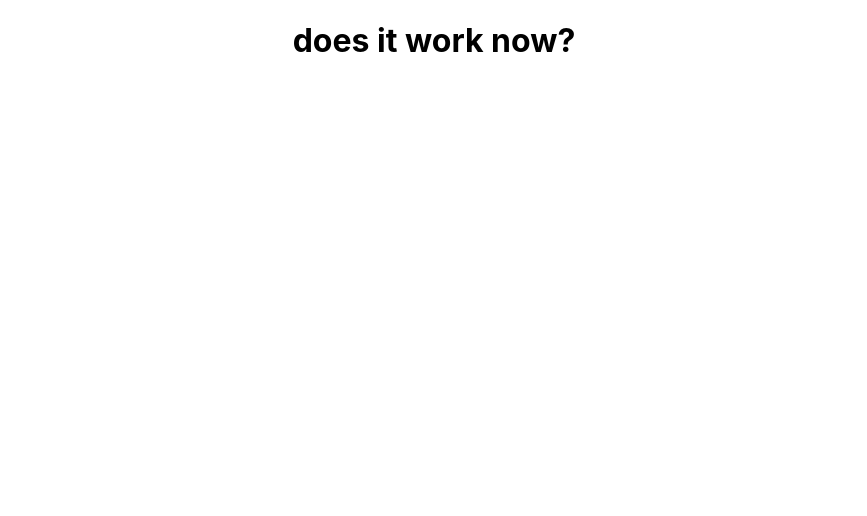
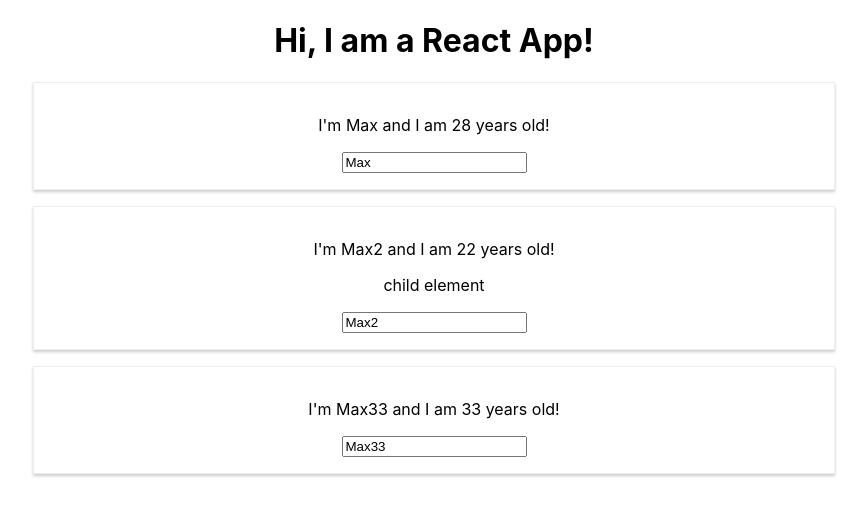
Before and after one commit to shurui91/algtoolbox, a React (Create React App) app: page / in a window 1280 px wide. Shown: the top 516 px of the page, without its empty margins (206-1073 px from the left). Built offline with nearby package versions, Linux system fonts and the light colour scheme.

Commit message:
lecture 34

```diff
--- a/src/App.js
+++ b/src/App.js
@@ -1,14 +1,20 @@
 import React, { Component } from 'react';
 import './App.css';
+import Person from './Person/Person';
 
 class App extends Component {
 	render() {
-		// return (
-		// 	<div className="App">
-		// 		<h1>Hi, I am a React App!</h1>
-		// 	</div>
-		// );
-		return React.createElement('div', { className: 'App' }, React.createElement('h1', null, 'does it work now?'));
+		return (
+			<div className="App">
+				<h1>Hi, I am a React App!</h1>
+				<Person name="Max" age="28" />
+				<Person name="Max2" age="22">
+					child element
+				</Person>
+				<Person name="Max33" age="33" />
+			</div>
+		);
+		// return React.createElement('div', { className: 'App' }, React.createElement('h1', null, 'does it work now?'));
 	}
 }
 
```
